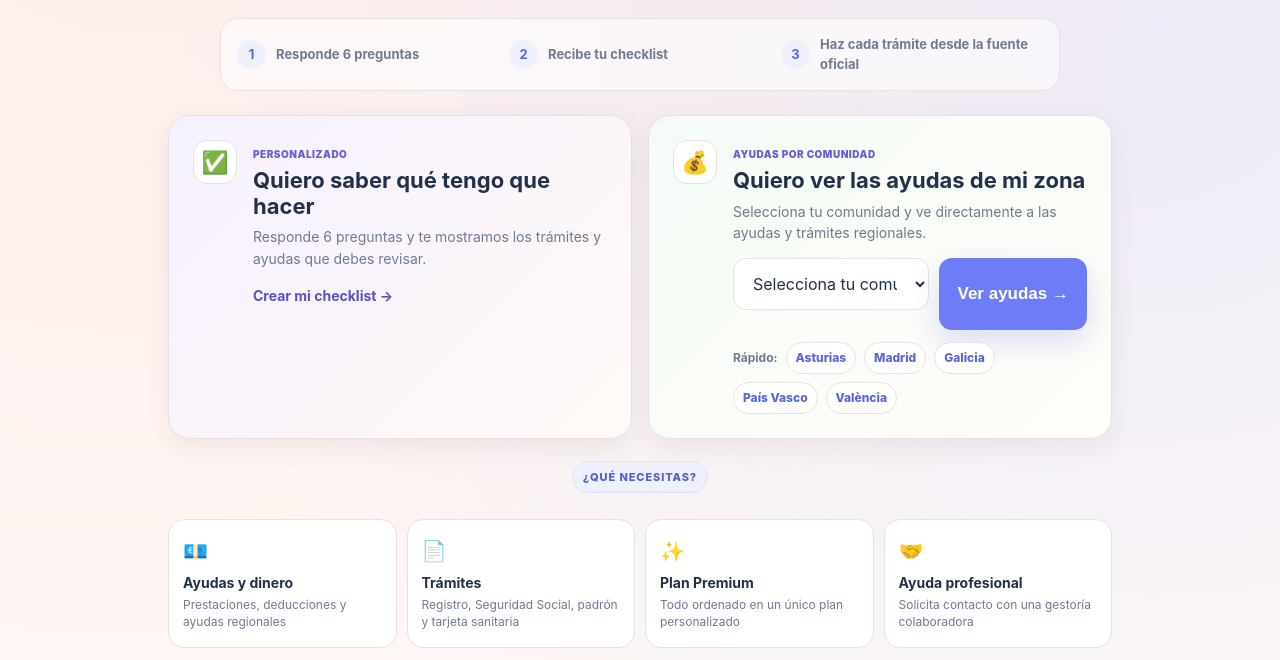
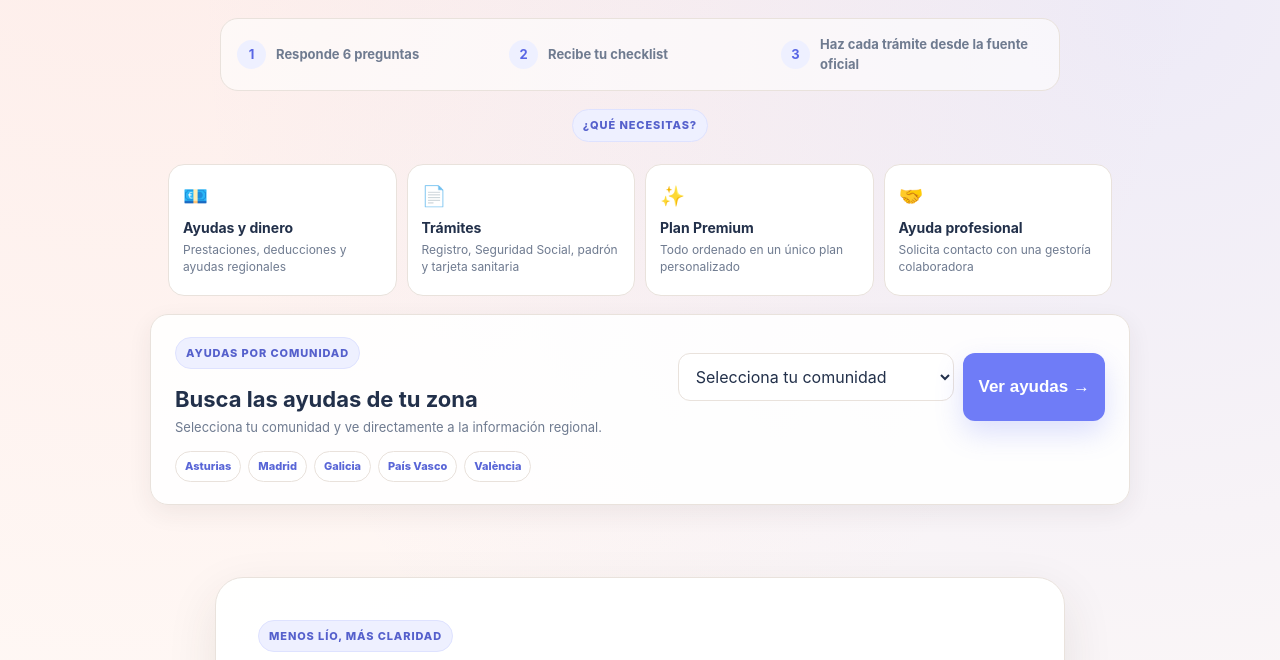
Before and after one commit to mariorc7-creator/utiles-online, a plain HTML site: page index.html in a window 1280 px wide. Shown: the part 574-1234 px from the top of the page. Drawn offline with Linux system fonts and the light colour scheme.

Commit message:
Add files via upload

```diff
--- a/index.html
+++ b/index.html
@@ -141,64 +141,6 @@
         </div>
       </section>
 
-<section class="home-acciones-clave">
-  <div class="home-acciones-grid">
-    <a class="home-accion-card home-accion-principal" href="/checklist/">
-      <div class="home-accion-icono">✅</div>
-      <div>
-        <span class="home-accion-kicker">PERSONALIZADO</span>
-        <h2>Quiero saber qué tengo que hacer</h2>
-        <p>Responde 6 preguntas y te mostramos los trámites y ayudas que debes revisar.</p>
-        <strong>Crear mi checklist →</strong>
-      </div>
-    </a>
-
-    <div class="home-accion-card home-accion-ayudas">
-      <div class="home-accion-icono">💰</div>
-      <div class="home-accion-contenido">
-        <span class="home-accion-kicker">AYUDAS POR COMUNIDAD</span>
-        <h2>Quiero ver las ayudas de mi zona</h2>
-        <p>Selecciona tu comunidad y ve directamente a las ayudas y trámites regionales.</p>
-
-        <div class="selector-comunidad-home selector-top-home">
-          <select id="selectorComunidadHome" aria-label="Selecciona tu comunidad autónoma">
-            <option value="">Selecciona tu comunidad</option>
-            <option value="/comunidades/andalucia/">Andalucía</option>
-            <option value="/comunidades/aragon/">Aragón</option>
-            <option value="/comunidades/asturias/">Asturias</option>
-            <option value="/comunidades/islas-baleares/">Islas Baleares</option>
-            <option value="/comunidades/canarias/">Canarias</option>
-            <option value="/comunidades/cantabria/">Cantabria</option>
-            <option value="/comunidades/castilla-la-mancha/">Castilla-La Mancha</option>
-            <option value="/comunidades/castilla-y-leon/">Castilla y León</option>
-            <option value="/comunidades/cataluna/">Cataluña</option>
-            <option value="/comunidades/comunidad-valenciana/">Comunidad Valenciana</option>
-            <option value="/comunidades/extremadura/">Extremadura</option>
-            <option value="/comunidades/galicia/">Galicia</option>
-            <option value="/comunidades/comunidad-de-madrid/">Comunidad de Madrid</option>
-            <option value="/comunidades/region-de-murcia/">Región de Murcia</option>
-            <option value="/comunidades/navarra/">Navarra</option>
-            <option value="/comunidades/pais-vasco/">País Vasco</option>
-            <option value="/comunidades/la-rioja/">La Rioja</option>
-            <option value="/comunidades/ceuta/">Ceuta</option>
-            <option value="/comunidades/melilla/">Melilla</option>
-          </select>
-          <button type="button" onclick="abrirComunidadSeleccionada()">Ver ayudas →</button>
-        </div>
-
-        <div class="accesos-rapidos-ayudas accesos-rapidos-top">
-          <span>Rápido:</span>
-          <a href="/ayuda-nacimiento-asturias/">Asturias</a>
-          <a href="/ayuda-natalidad-madrid/">Madrid</a>
-          <a href="/tarxeta-benvida-2026/">Galicia</a>
-          <a href="/ayudas-hijos-pais-vasco/">País Vasco</a>
-          <a href="/ayuda-nacimiento-valencia-2026/">València</a>
-        </div>
-      </div>
-    </div>
-  </div>
-</section>
-
 <section class="home-necesidades">
   <div class="contenido-etiqueta">¿QUÉ NECESITAS?</div>
   <div class="home-necesidades-grid">
@@ -224,6 +166,52 @@
     </a>
   </div>
 </section>
+
+<section class="home-ayudas-compactas">
+  <div class="home-ayudas-compactas-copy">
+    <span class="contenido-etiqueta">AYUDAS POR COMUNIDAD</span>
+    <h2>Busca las ayudas de tu zona</h2>
+    <p>Selecciona tu comunidad y ve directamente a la información regional.</p>
+  </div>
+
+  <div class="home-ayudas-compactas-form">
+    <select id="selectorComunidadHome" aria-label="Selecciona tu comunidad autónoma">
+      <option value="">Selecciona tu comunidad</option>
+      <option value="/comunidades/andalucia/">Andalucía</option>
+      <option value="/comunidades/aragon/">Aragón</option>
+      <option value="/comunidades/asturias/">Asturias</option>
+      <option value="/comunidades/islas-baleares/">Islas Baleares</option>
+      <option value="/comunidades/canarias/">Canarias</option>
+      <option value="/comunidades/cantabria/">Cantabria</option>
+      <option value="/comunidades/castilla-la-mancha/">Castilla-La Mancha</option>
+      <option value="/comunidades/castilla-y-leon/">Castilla y León</option>
+      <option value="/comunidades/cataluna/">Cataluña</option>
+      <option value="/comunidades/comunidad-valenciana/">Comunidad Valenciana</option>
+      <option value="/comunidades/extremadura/">Extremadura</option>
+      <option value="/comunidades/galicia/">Galicia</option>
+      <option value="/comunidades/comunidad-de-madrid/">Comunidad de Madrid</option>
+      <option value="/comunidades/region-de-murcia/">Región de Murcia</option>
+      <option value="/comunidades/navarra/">Navarra</option>
+      <option value="/comunidades/pais-vasco/">País Vasco</option>
+      <option value="/comunidades/la-rioja/">La Rioja</option>
+      <option value="/comunidades/ceuta/">Ceuta</option>
+      <option value="/comunidades/melilla/">Melilla</option>
+    </select>
+
+    <button type="button" onclick="abrirComunidadSeleccionada()">
+      Ver ayudas →
+    </button>
+  </div>
+
+  <div class="home-ayudas-destacadas">
+    <a href="/ayuda-nacimiento-asturias/">Asturias</a>
+    <a href="/ayuda-natalidad-madrid/">Madrid</a>
+    <a href="/tarxeta-benvida-2026/">Galicia</a>
+    <a href="/ayudas-hijos-pais-vasco/">País Vasco</a>
+    <a href="/ayuda-nacimiento-valencia-2026/">València</a>
+  </div>
+</section>
+
 
 
 
--- a/style.css
+++ b/style.css
@@ -1314,3 +1314,137 @@
     grid-template-columns: 1fr;
   }
 }
+
+
+/* =========================================
+   V16 · HOME LIMPIA
+   Mantiene "¿Qué necesitas?" como bloque principal.
+========================================= */
+
+.home-ayudas-compactas {
+  max-width: 980px;
+  margin: 18px auto 0;
+  padding: 22px 24px;
+  display: grid;
+  grid-template-columns: minmax(0,1fr) minmax(360px,.9fr);
+  column-gap: 28px;
+  row-gap: 12px;
+  align-items: center;
+  background: rgba(255,255,255,.9);
+  border: 1px solid var(--line);
+  border-radius: 18px;
+  box-shadow: var(--shadow-sm);
+  text-align: left;
+}
+
+.home-ayudas-compactas-copy h2 {
+  margin: 3px 0 5px;
+  font-size: 22px;
+  line-height: 1.2;
+}
+
+.home-ayudas-compactas-copy p {
+  margin: 0;
+  color: var(--muted);
+  font-size: 13px;
+}
+
+.home-ayudas-compactas-form {
+  display: flex;
+  gap: 9px;
+}
+
+.home-ayudas-compactas-form select {
+  min-width: 0;
+  flex: 1;
+  padding: 12px 13px;
+  border: 1px solid var(--line);
+  border-radius: 12px;
+  background: white;
+  color: var(--text);
+  font: inherit;
+}
+
+.home-ayudas-compactas-form button {
+  flex: 0 0 auto;
+  padding: 12px 15px;
+  border: 0;
+  border-radius: 12px;
+  background: var(--primary);
+  color: white;
+  font-weight: 850;
+  cursor: pointer;
+}
+
+.home-ayudas-destacadas {
+  grid-column: 1 / -1;
+  display: flex;
+  flex-wrap: wrap;
+  gap: 7px;
+  align-items: center;
+  padding-top: 2px;
+}
+
+.home-ayudas-destacadas a {
+  padding: 6px 9px;
+  border-radius: 999px;
+  border: 1px solid var(--line);
+  background: #fff;
+  color: #5966d7;
+  text-decoration: none;
+  font-size: 11px;
+  font-weight: 800;
+}
+
+@media (max-width: 820px) {
+  .home-ayudas-compactas {
+    grid-template-columns: 1fr;
+  }
+}
+
+@media (max-width: 560px) {
+  .home-ayudas-compactas {
+    margin-left: 14px;
+    margin-right: 14px;
+    padding: 18px;
+  }
+
+  .home-ayudas-compactas-form {
+    display: block;
+  }
+
+  .home-ayudas-compactas-form select,
+  .home-ayudas-compactas-form button {
+    width: 100%;
+  }
+
+  .home-ayudas-compactas-form button {
+    margin-top: 8px;
+  }
+}
+
+
+/* =========================================
+   V17 · MENSAJE CLARO
+========================================= */
+
+.cta-explicacion {
+  max-width: 560px;
+  margin: 12px auto 0;
+  color: var(--muted);
+  font-size: 13px;
+  line-height: 1.5;
+  text-align: center;
+}
+
+.home-necesidades {
+  margin-top: 18px;
+}
+
+.home-necesidades .contenido-etiqueta {
+  margin-bottom: 10px;
+}
+
+.home-necesidades-grid a {
+  min-height: 132px;
+}
```
Also changed, not shown: README.md.
